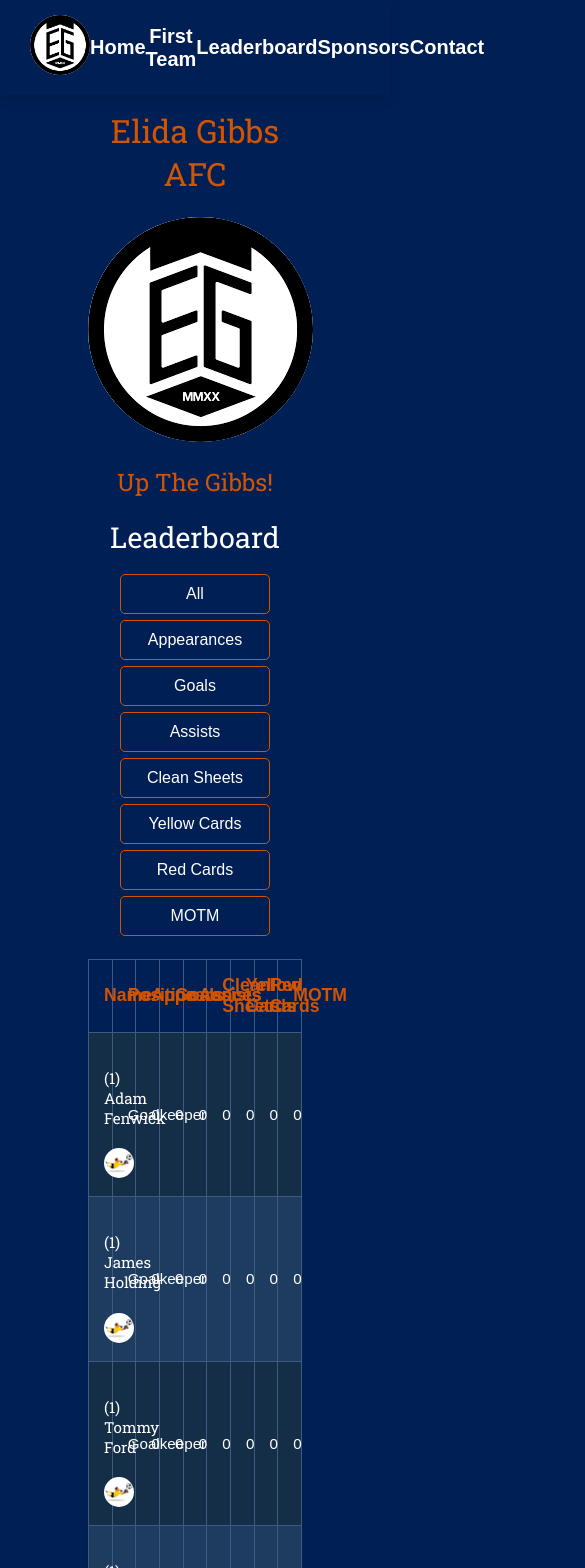
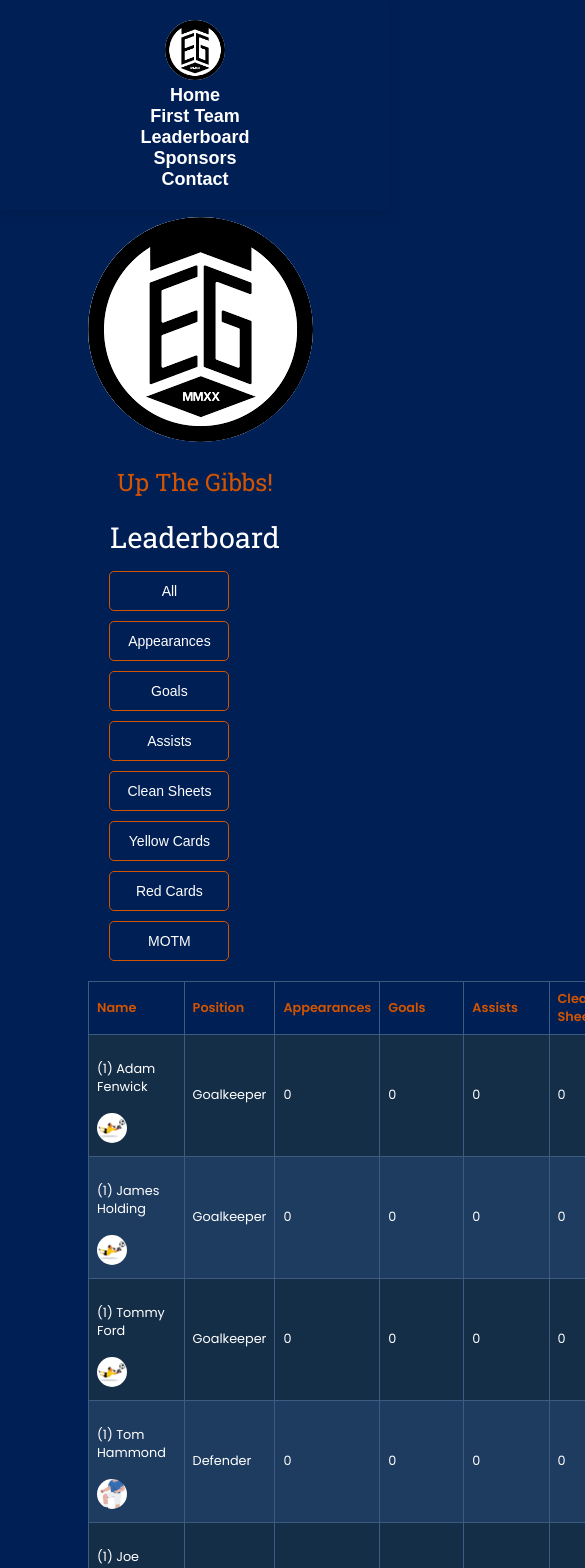
Before and after one commit to SO-1993/Elida-Gibbs-React-Website, a React (Vite) app: page /leaderboard in a window 390 px wide. Shown: the top 1568 px of the page, 585 px wide, since content can reach past the window. Built offline with nearby package versions, Linux system fonts and the light colour scheme.

Commit message:
navbar should be responsive on smaller screens

```diff
--- a/src/style.css
+++ b/src/style.css
@@ -69,6 +69,20 @@ p {
   height: 60px;
 
 }
+
+/* Navbar Responsiveness */
+
+@media (max-width: 768px) {
+  .navbar {
+    flex-direction: column;
+    padding: 20px;
+  }
+  .navbar a {
+    font-size: 18px;
+    margin: 10px 0;
+  }
+}
+
 
 
 
@@ -296,46 +310,58 @@ footer .footer-section:last-child p {
   width: 80%;
   margin: 20px auto;
   text-align: center;
-  font-family: Arial, sans-serif;
+
 }
 
 /* Leaderboard Title */
 .Leaderboard {
   font-size: 1.8em;
   margin-bottom: 15px;
-  color: #333333; /* Dark gray for strong visibility */
+  color: #333333;
 }
 
 /* Button Section */
 .statistic {
   margin-bottom: 15px;
+  display: flex; /* Flexbox for button alignment */
+  flex-wrap: wrap; /* Allow buttons to wrap onto next line if needed */
+  justify-content: flex-start; /* Align buttons to the left */
+  gap: 10px; /* Space between buttons */
 }
 
-/* Button Styling */
 .statistic-button {
   background-color: #001f54;
   color: #fff;
   border: 1px solid #d35400;
-  width: 150px;
   height: 40px;
   border-radius: 5px;
-  margin: 3px;
   font-size: 16px;
   cursor: pointer;
   transition: background-color 0.3s ease;
+  flex: 0 0 150px; /* Flex-grow, flex-shrink, flex-basis (allows buttons to adjust properly) */
 }
 
-/* Hover Effect */
 .statistic-button:hover {
   background-color: #d35400;
   border: 1px solid #001f54;
 }
 
+/* Optional: For mobile responsiveness */
+@media (max-width: 768px) {
+  .statistic-button {
+    flex: 0 0 120px; /* Adjust width for smaller screens */
+    font-size: 14px; /* Adjust font size for smaller screens */
+  }
+}
 
-/* Table Styling */
+
+
+
+/* Leaderboard Styling */
 
 .Leaderboard {
   color: #fff;
+  overflow-x: auto; /* Allow horizontal scrolling for small screens */
 }
 
 .leaderboard-table {
@@ -354,7 +380,10 @@ footer .footer-section:last-child p {
   text-align: left;
   color: #fff;
   width: 11.11%;
+  font-family: "Poppins", sans-serif;
+  font-size: 1rem; /* Adjust font size */
 }
+
 
 .leaderboard-table th {
   background-color: #001f54;
@@ -377,24 +406,42 @@ footer .footer-section:last-child p {
 }
 
 .leaderboard-table .player-name {
+  font-family: "Poppins", sans-serif;
   color: #fff;
 }
 
-/* Image Styling */
-.leaderboard-table img {
-  width: 35px;
-  height: 35px;
-  border-radius: 50%;
-  object-fit: cover;
-}
-
-
-/* Image Styling */
+/* Leaderboard Image Styling */
 .leaderboard-table img {
   width: 30px;
   height: 30px;
   border-radius: 50%;
   object-fit: cover;
+}
+
+@media (max-width: 768px) {
+  .leaderboard-table th,
+  .leaderboard-table td {
+    padding: 10px;
+    font-size: 0.85rem;
+  }
+}
+
+@media (max-width: 480px) {
+  .Leaderboard {
+    overflow-x: auto;
+    -webkit-overflow-scrolling: touch;
+  }
+
+  .leaderboard-table {
+    table-layout: auto;
+    width: 800px;
+  }
+
+  .leaderboard-table th,
+  .leaderboard-table td {
+    font-size: 0.8rem;
+    padding: 8px;
+  }
 }
 
 
@@ -419,7 +466,7 @@ footer .footer-section:last-child p {
 .sponsors-container p {
   font-size: 1rem;
   line-height: 1.6;
-  color: #fff;
+  color: #dcdcdc;
   margin-bottom: 20px;
 }
 
@@ -505,25 +552,23 @@ footer .footer-section:last-child p {
 
 .contact-section p {
   font-size: 1rem;
-  color: #fff;
+  color: #dcdcdc;
   margin-bottom: 15px;
 }
 
 .contact-section strong {
-  color: #f39c12; /* Matches the color theme for emphasis */
+  color: #f39c12;
 }
 
 .contact-section br {
   margin-bottom: 10px;
 }
 
-/* Add spacing to text to avoid edge alignment */
 .contact-section {
   padding-left: 20px;
   padding-right: 20px;
 }
 
-/* Responsiveness */
 @media (max-width: 768px) {
   .contact-container {
     padding: 20px;
```
